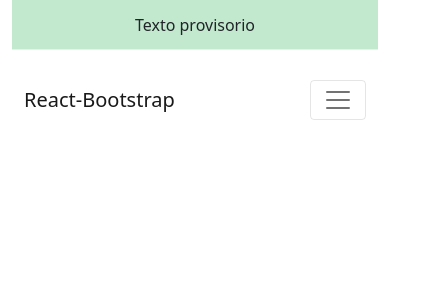
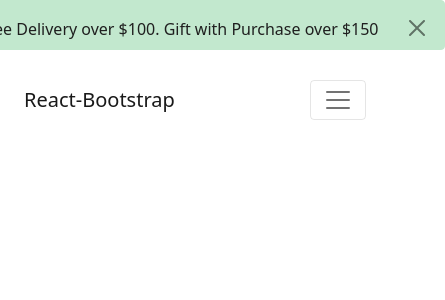
Before and after one commit to naniitevez/grupo3-react-proyect, a React (Create React App) app: page / in a window 390 px wide. Shown: the top 300 px of the page, 445 px wide, since content can reach past the window. Built offline with nearby package versions, Linux system fonts and the light colour scheme.

Commit message:
alert and menu media queries

```diff
--- a/src/components/Navbar/MyNavbar.css
+++ b/src/components/Navbar/MyNavbar.css
@@ -12,24 +12,24 @@
   justify-content: center;
   align-items: center;
   /* background: var(--white); */
-  background: var(--avocado-green);
+  background: red;
   width: 1280px;
   height: 50px;
   border-bottom: 1px groove;
 }
 
 /* Alert section */
+
 #alert-notice {
   position: absolute;
   z-index: 100;
+  width: 1280px;
+  height: 50px;
+  color: var(--black);
   background: var(--avocado-green);
   border-color: var(--avocado-green);
-  color: var(--black);
-  width: 1280px;
-  height: 50px;
   display: flex;
   justify-content: center;
-  align-items: center;
 }
 
 #to-close {
@@ -101,7 +101,13 @@ div .dropdown-item {
   color: var(--black);
 }
 
-/* Media queries */
+/* ------- Media queries ------- */
+
+@media (max-width: 1300px) {
+  #alert-notice {
+    width: 1000px;
+  }
+}
 
 @media (max-width: 1200px) {
   .icon-section__container {
@@ -124,8 +130,28 @@ div .dropdown-item {
   }
 }
 
-/* @media (max-width: 1919px) {
-    #cart-notification__container{
+@media (max-width: 1000px) {
+  #alert-notice {
+    width: 800px;
+  }
+}
+
+@media (max-width: 992px) {
+  .icon-section__container {
     display: none;
   }
-} */
+  #basic-nav-dropdown, #basic-navbar-nav a {
+    font-size: 16px;
+    margin-bottom: 5px;
+    margin-left: 25px;
+  }
+}
+
+@media (max-width: 768px) {
+  #alert-notice {
+    width: 500px;
+  }
+  #basic-nav-dropdown, #basic-navbar-nav a {
+    font-size: 15px;
+  }
+}
--- a/src/components/Navbar/MyNavbar.jsx
+++ b/src/components/Navbar/MyNavbar.jsx
@@ -1,5 +1,5 @@
 import "./MyNavbar.css";
-// import AlertNotice from "./AlertNotice";
+import AlertNotice from "./AlertNotice";
 import NoticeSection from "./NoticeSection";
 import NavigationBar from "./NavigationBar/NavigationBar";
 
@@ -7,7 +7,7 @@ const MyNavbar = () => {
   return (
     <>
       <div id="navbar-row__container">
-        {/* <AlertNotice/> */}
+        <AlertNotice/>
         <NoticeSection />
       </div>
       <NavigationBar/>
```
Also changed, not shown: src/components/Navbar/AlertNotice.jsx (+9 -5 lines). Lines whose indentation alone changed are shown as unchanged.
